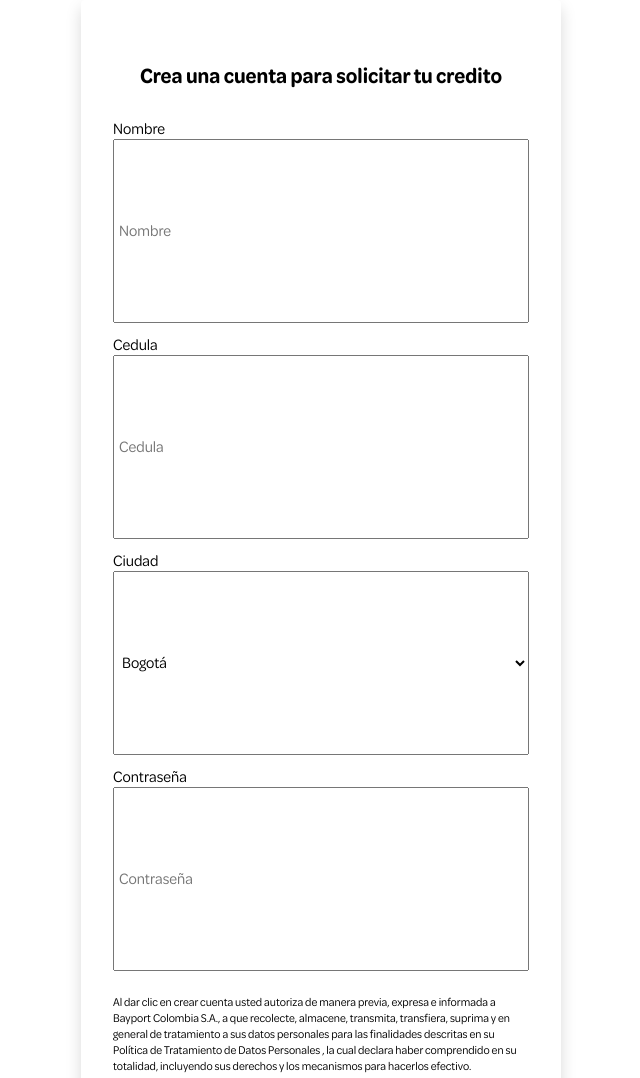
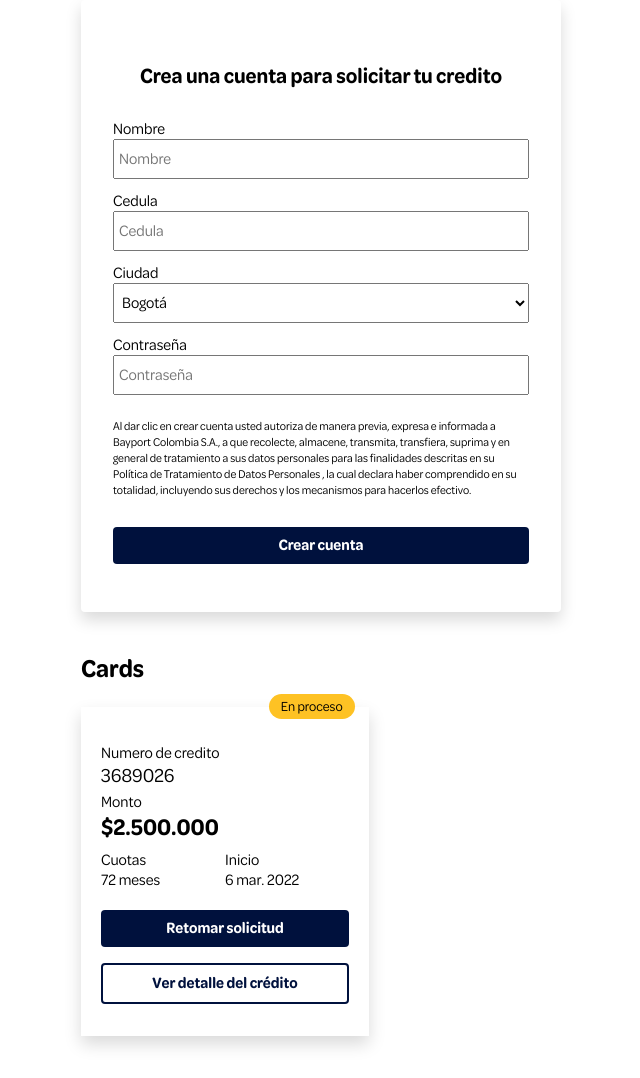
Before and after one commit to Crisnino13/style-bayport, a plain HTML site: page index.html in a window 1280 px wide. Shown: the part 2120-3198 px from the top of the page, without its empty margins (79-719 px from the left). Drawn offline with Linux system fonts and the light colour scheme.

Commit message:
80 input

```diff
--- a/css/style.css
+++ b/css/style.css
@@ -293,6 +293,18 @@ label{
 
 }
 
+@media (min-width: 700px) {
+    .form-input {
+        display: block;
+        width: 100%;
+        padding-top: 8px;
+        padding-bottom: 8px;
+        padding-left: 4px;
+        padding-right: 4px;
+        font-family: 'Omnes';
+        font-size: 16px;
+  }
+
 .formulario{
     width: 100%;
     padding-right: 16px;
```
